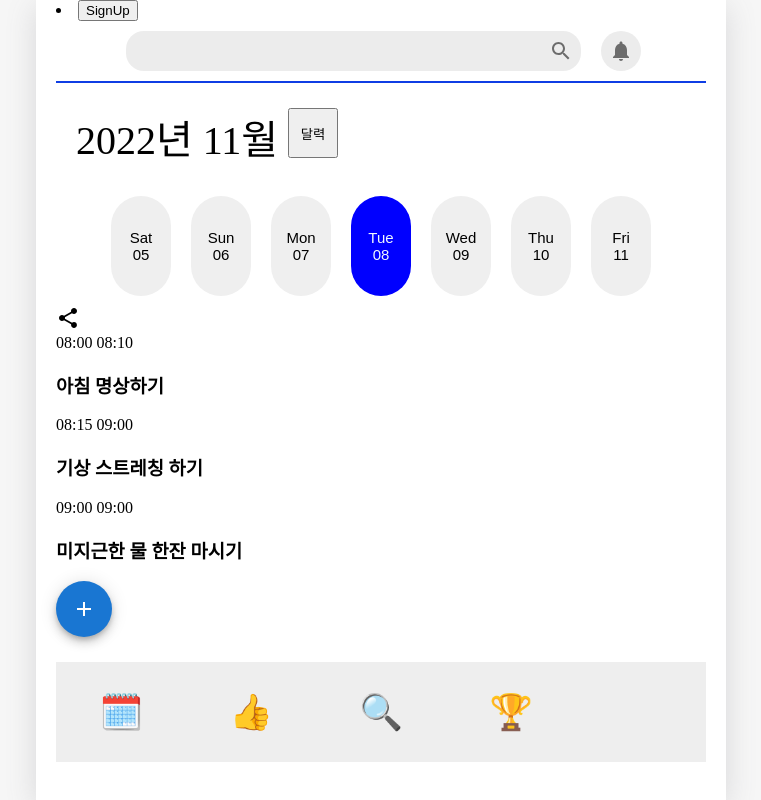
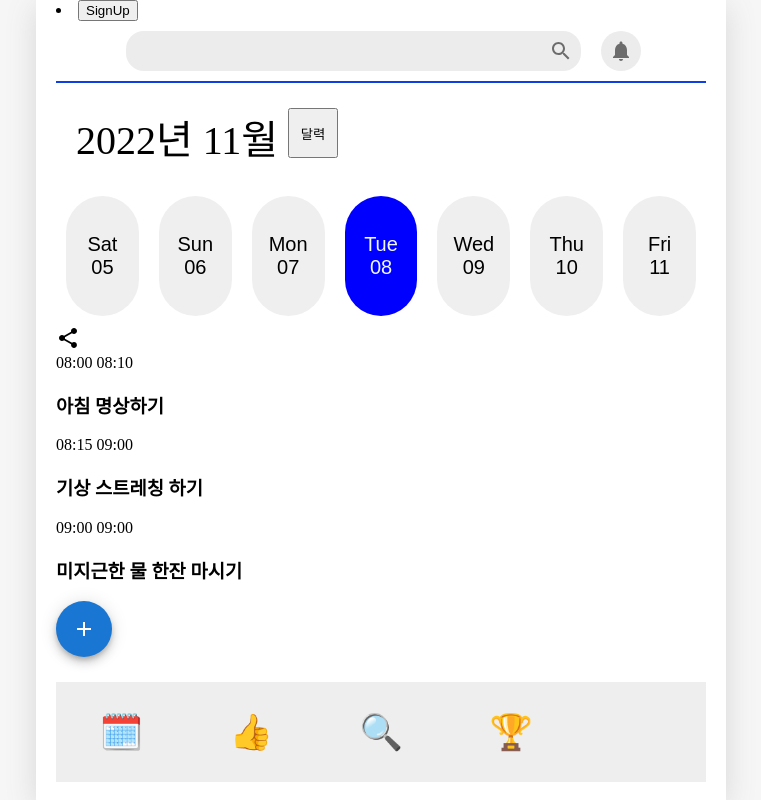
Before and after one commit to suemeeeee/Godtiner, a React (Create React App) app: page / in a window 1280 px wide. Shown: the whole page, without its empty margins (259-1020 px from the left). Built offline with nearby package versions, Linux system fonts and the light colour scheme.

Commit message:
Home.js에서 calendar.js 로 빼낸 부분 지움, Calendar.css 변경

```diff
--- a/src/Components/Calendar.css
+++ b/src/Components/Calendar.css
@@ -18,11 +18,11 @@
 }
 .week_btn button {
   margin: 10px;
-  width: 60px;
-  height: 100px;
-  border-radius: 30px;
+  width: 80px;
+  height: 120px;
+  border-radius: 40px;
   border: 0;
-  font-size: 15px;
+  font-size: 20px;
 }
 
 .selectedDay_btn {
--- a/src/pages/Home.js
+++ b/src/pages/Home.js
@@ -11,43 +11,14 @@ import ShareIcon from "@mui/icons-material/Share";
 
 const Home = () => {
   const routineList = useContext(RoutineStateContext);
-  //newDate객체는 바로 날짜로 변환해주지 않는다.
-  // 따라서, toISOString메서드를 사용한다. 이 메서드는 Date객체를 받아 yyyy-mm-dd-블라블라 형태로 반환
-  // 이에 인덱싱을 통하여
-  const getStringDate = (date) => {
-    return date.toISOString().slice(0, 10);
-  };
-
   const navigate = useNavigate();
-
-  //날짜를 저장하는 state
-  const [curDate, setCurDate] = useState(new Date());
 
   const [data, setData] = useState(routineList);
 
-  //왜 +만 텍스트로 더해지지?
   return (
     <div className="Home">
       <MySearchAlarm />
-      {/* Calendar컴포넌트 안에 버튼 눌렀을 때 캘린더 뜰 수 있게 하는걸로 수정하는 편이 낫다고 생각 */}
-      {/* <div className="current_date">
-        <input
-          className="input_date"
-          type="date"
-          value={curDate}
-          onChange={(e) => setCurDate(e.target.value)}
-        />
-      </div> */}
       <Calendar />
-      {/* <div className="date_btn">
-        <button>{curDate.slice(-2) - 3}</button>
-        <button>{curDate.slice(-2) - 2}</button>
-        <button>{curDate.slice(-2) - 1}</button>
-        <button>{curDate.slice(-2) - 0}</button>
-        <button>{curDate.slice(-2) + 1}</button>
-        <button>{curDate.slice(-2) + 2}</button>
-        <button>{curDate.slice(-2) + 3}</button>
-      </div> */}
       <ShareIcon onClick={() => navigate("/shareroutine")} />
       <div className="routinSection">
         {data.map((it) => (
```
